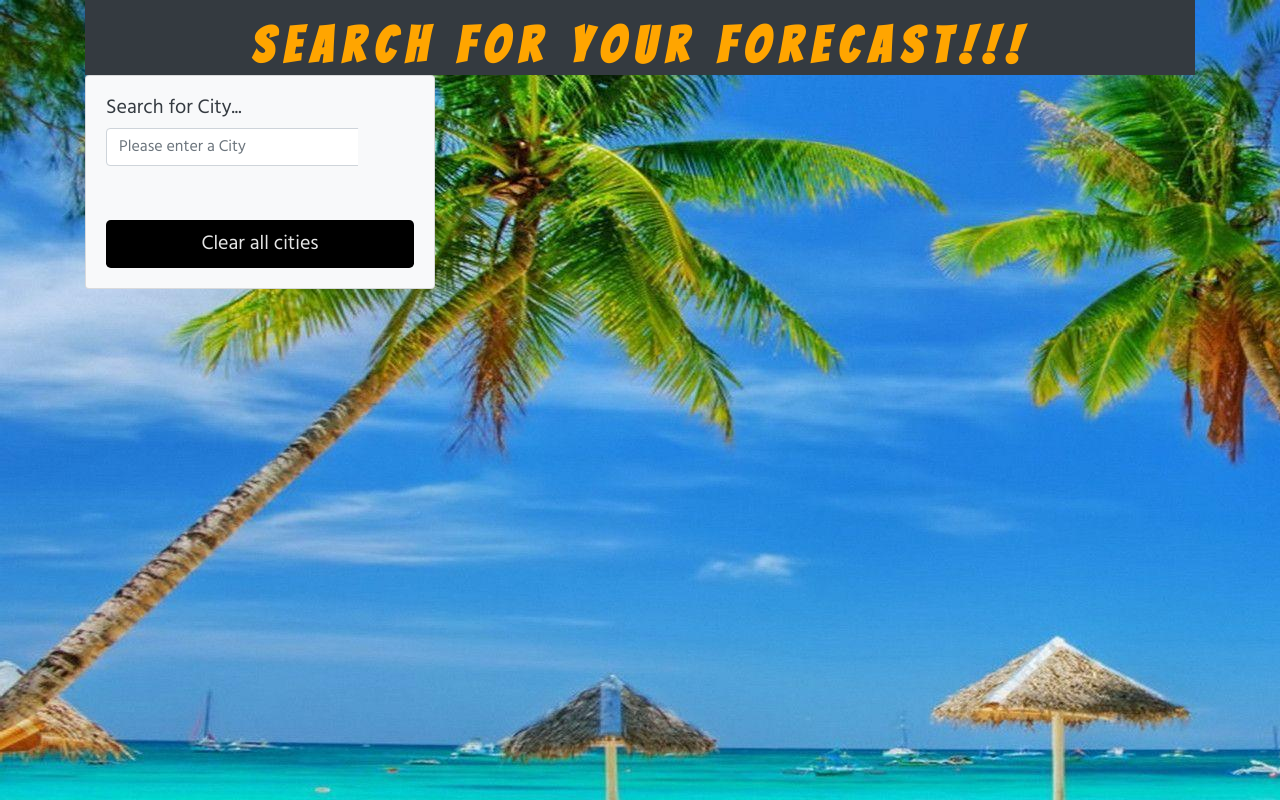
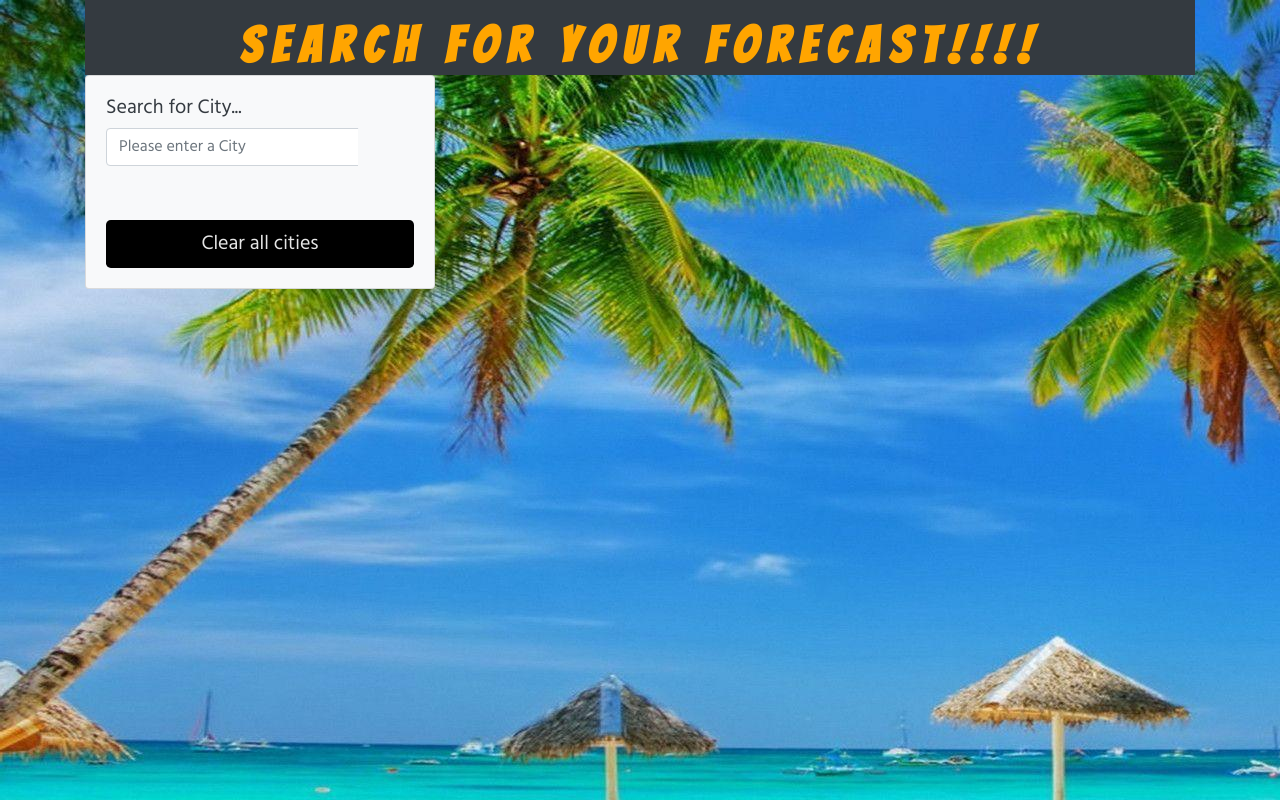
Before and after one commit to JoshHallRVA/Weather-app, a plain HTML site: page index.html in a window 1280 px wide. Drawn offline with nearby package versions, Linux system fonts and the light colour scheme.

Commit message:
chnge txt

```diff
--- a/index.html
+++ b/index.html
@@ -30,7 +30,7 @@
 				class="navbar navbar-dark bg-dark justify-content-center"
 				id="nav-bar"
 			>
-				search for your forecast!!!
+				search for your forecast!!!!
 			</nav>
 		</div>
 
```
